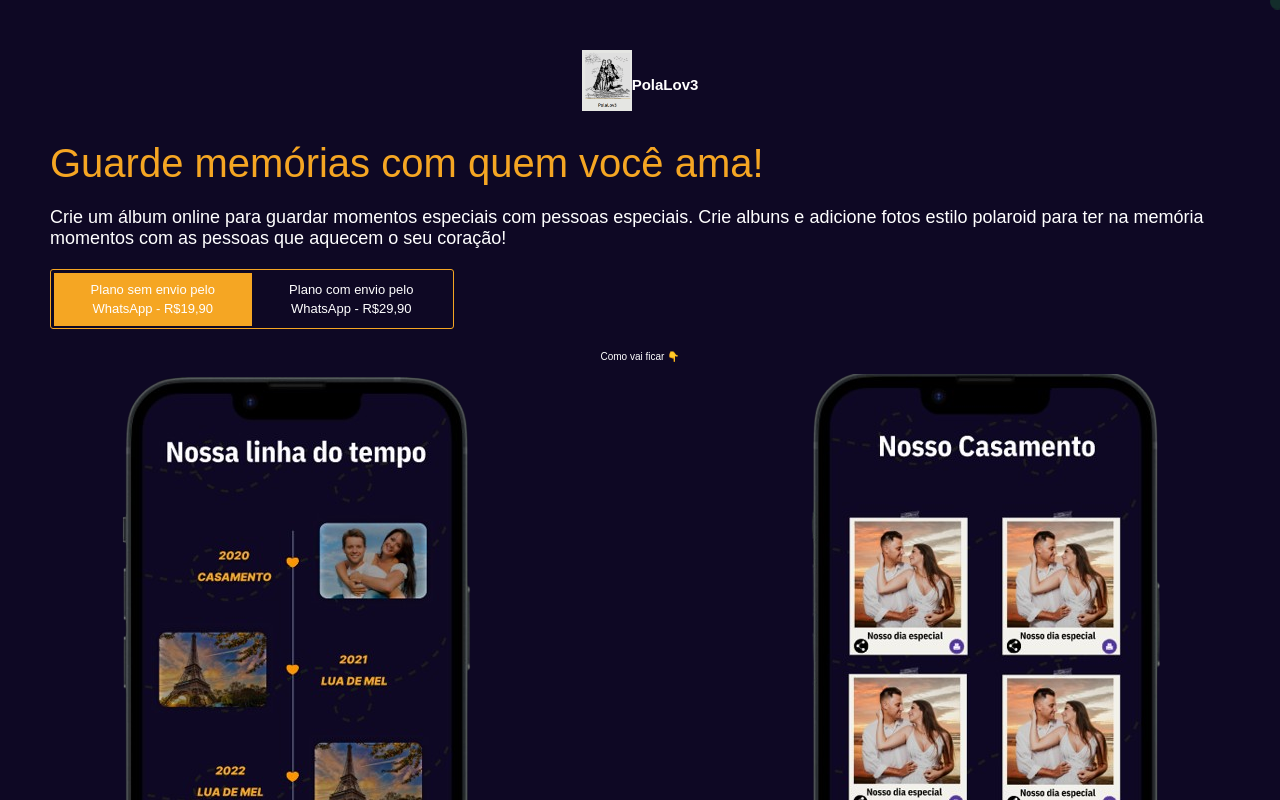
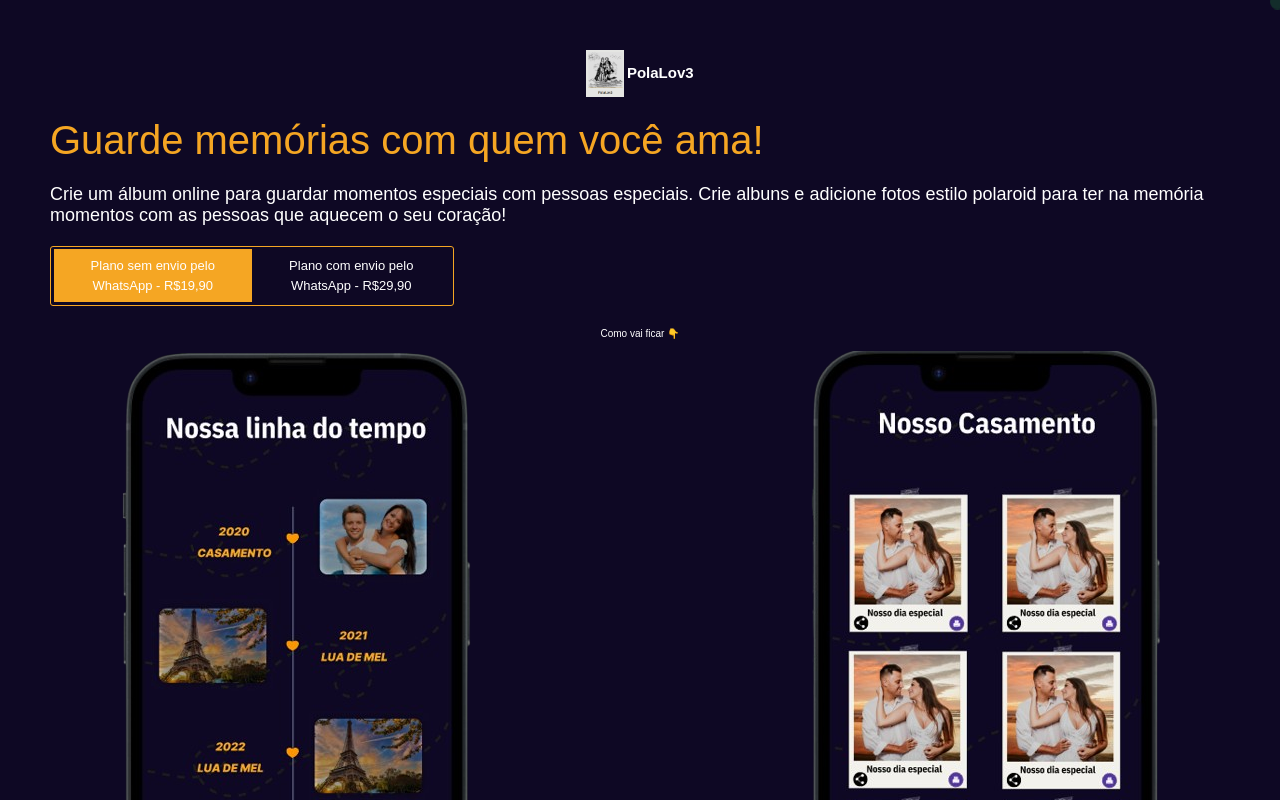
Before and after one commit to breneg0at/brenewantlove, a Next.js app: page / in a window 1280 px wide. Shown: the top 800 px of the page. Built offline with nearby package versions, Linux system fonts and the light colour scheme; a web font is replaced by a local one.

Commit message:
Fix: Adjust image

```diff
--- a/app/page.tsx
+++ b/app/page.tsx
@@ -10,9 +10,9 @@ export default function Home() {
     <div className="bg-[var(--bg-color)] items-center justify-items-center min-h-screen p-8 pb-20 gap-16 sm:p-20">
       <main className="flex flex-col gap-8 row-start-2 items-center sm:items-start">
         <div className="flex flex-col gap-8">
-          <div className="flex flex-rol items-center mx-auto">
-            <div className="w-20 h-28">
-              <Image src={logo} alt="Logo" />
+          <div className="flex flex-rol items-center mx-auto gap-1">
+            <div>
+              <Image src={logo} alt="Logo" width={38} height={38}/>
             </div>
             <p className="text-2xl font-extrabold">PolaLov3</p>
           </div>
```
